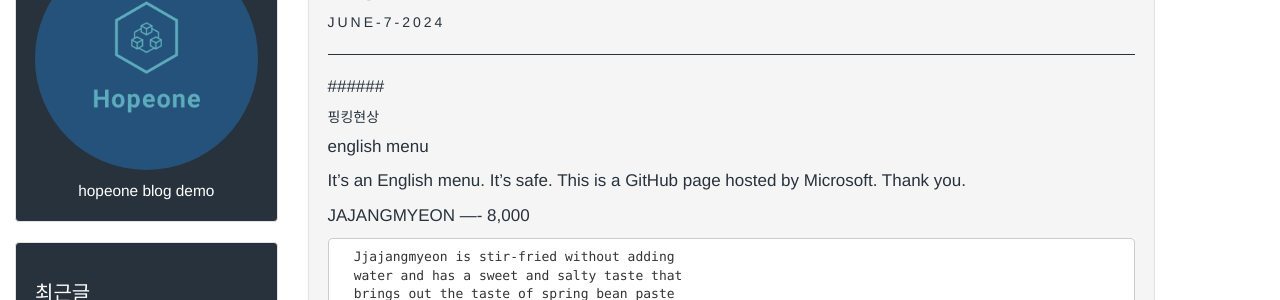
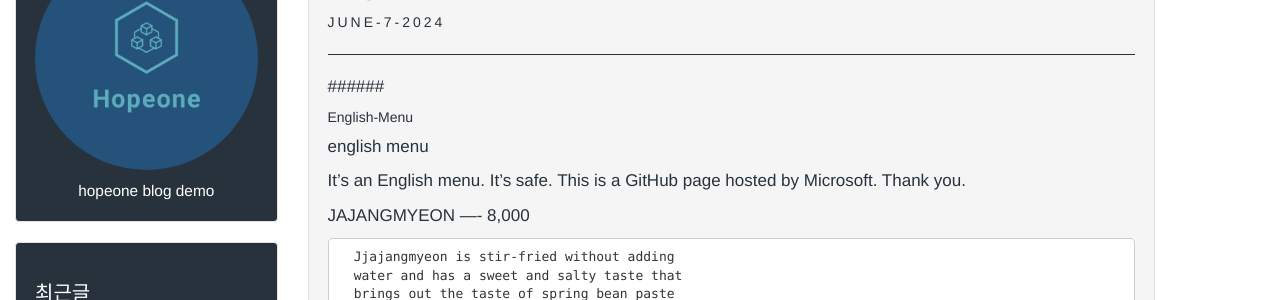
Before and after one commit to hopeone/blog, a Jekyll site: the page built from _posts/2024-06-07-English-Menu.md, in a window 1280 px wide and 900 px high. Shown: the part 133-433 px from the top of the window. Built offline with Jekyll 4.4.1, drawn with Linux system fonts in a browser that asks for light colours; comment, search, counter and statistics services are not loaded.

Commit message:
Update 2024-06-07-English-Menu.md

```diff
--- a/_posts/2024-06-07-English-Menu.md
+++ b/_posts/2024-06-07-English-Menu.md
@@ -10,7 +10,7 @@ comments: true
 
 
 ######
-##### 핑킹현상
+##### English-Menu
 
 english menu
 
```
